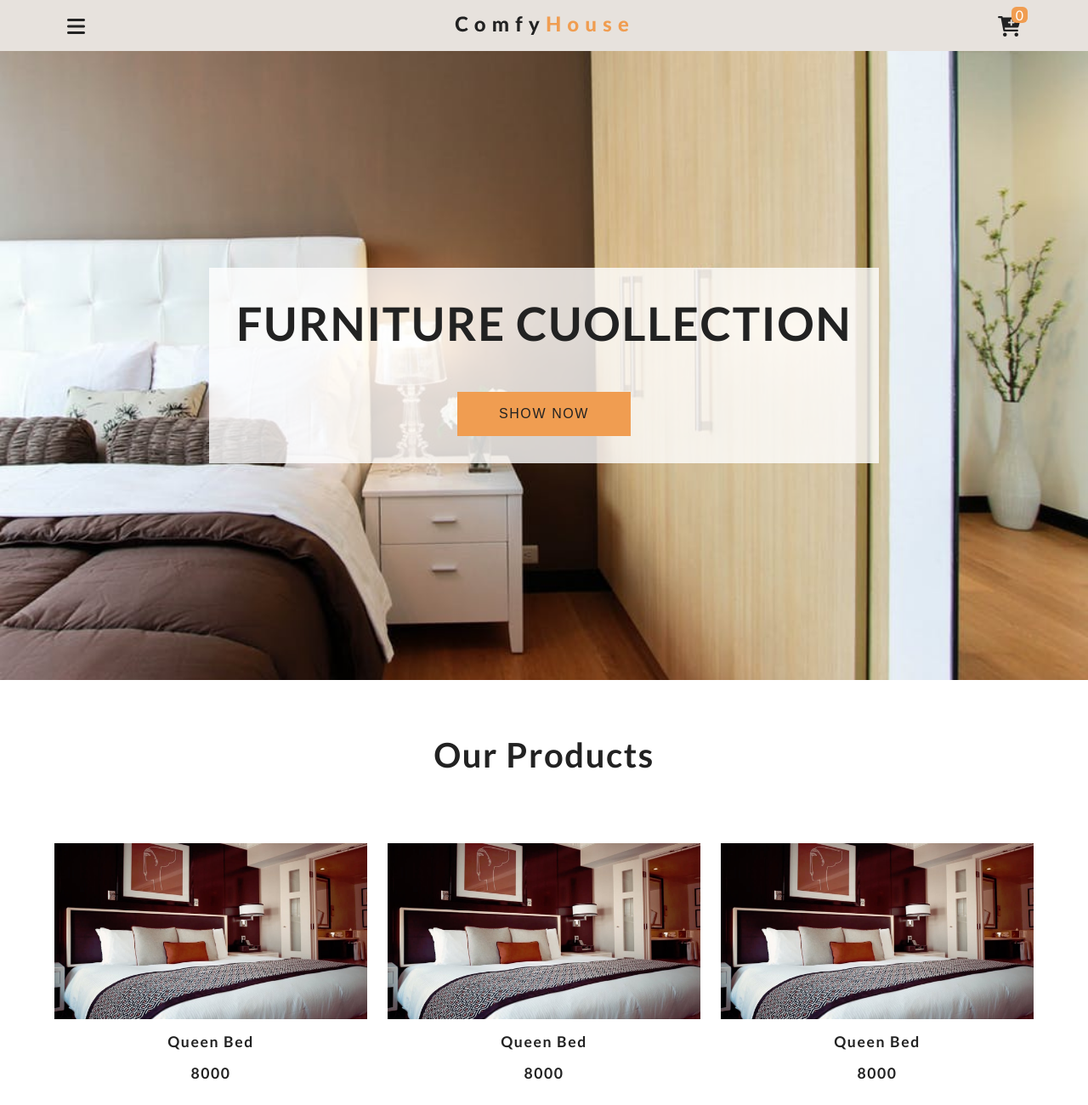
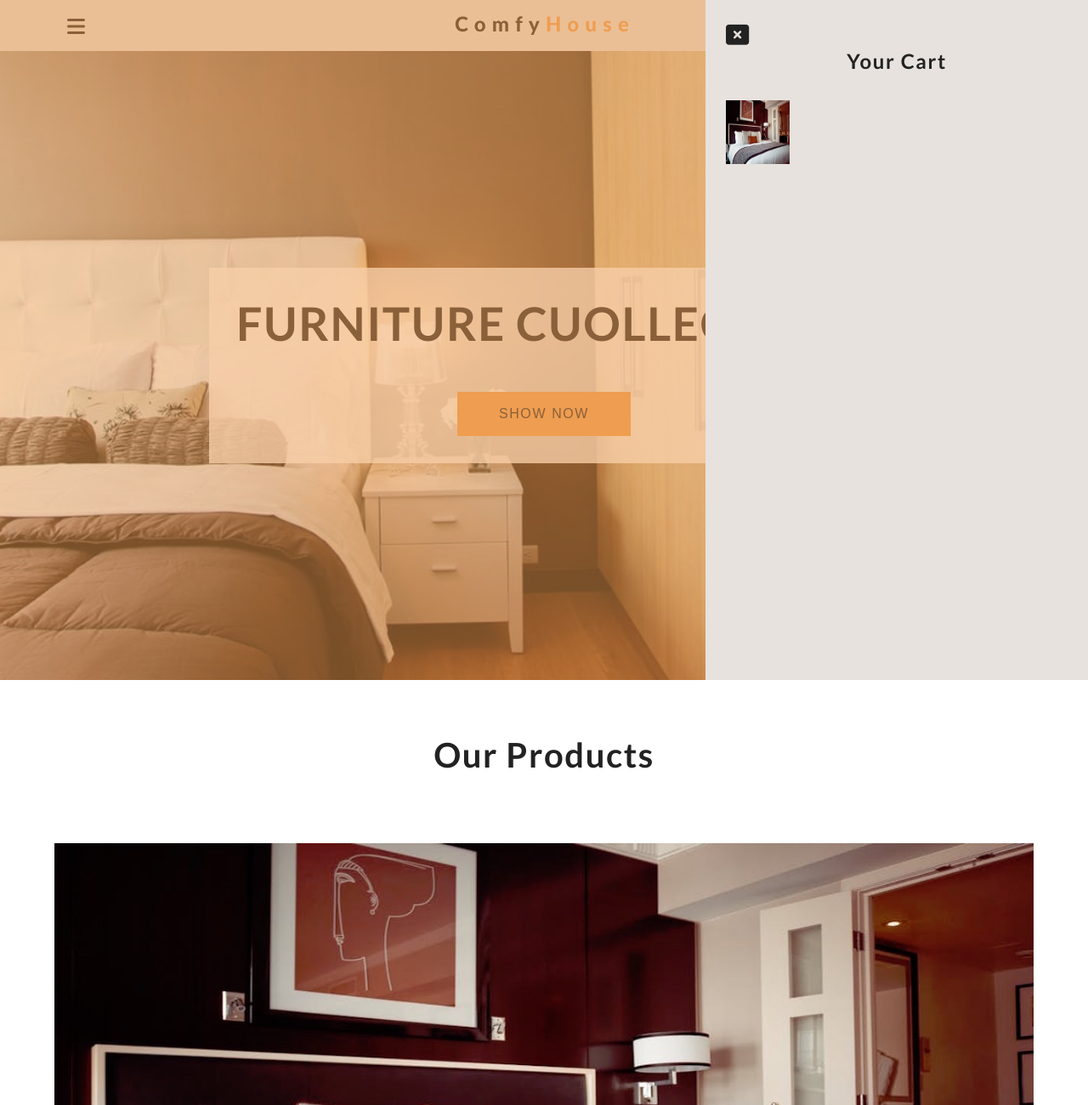
Before and after one commit to adityasakure07/cart-app-js, a plain HTML site: page index.html in a window 1280 px wide. Shown: the top 1300 px of the page at 85% size. Drawn offline with Linux system fonts and the light colour scheme.

Commit message:
Styles completed

```diff
--- a/index.html
+++ b/index.html
@@ -1,13 +1,19 @@
 <!DOCTYPE html>
 <html lang="en">
   <head>
-    <meta charset="UTF-8">
-    <meta http-equiv="X-UA-Compatible" content="IE=edge">
-    <meta name="viewport" content="width=device-width, initial-scale=1.0">
+    <meta charset="UTF-8" />
+    <meta http-equiv="X-UA-Compatible" content="IE=edge" />
+    <meta name="viewport" content="width=device-width, initial-scale=1.0" />
     <title>Intra and Infra</title>
     <!--font name-->
-    <link rel="stylesheet" href="https://cdnjs.cloudflare.com/ajax/libs/font-awesome/6.0.0-beta2/css/all.min.css" integrity="sha512-YWzhKL2whUzgiheMoBFwW8CKV4qpHQAEuvilg9FAn5VJUDwKZZxkJNuGM4XkWuk94WCrrwslk8yWNGmY1EduTA==" crossorigin="anonymous" referrerpolicy="no-referrer" />
-    <link rel="stylesheet" href="styles.css">
+    <link
+      rel="stylesheet"
+      href="https://cdnjs.cloudflare.com/ajax/libs/font-awesome/6.0.0-beta2/css/all.min.css"
+      integrity="sha512-YWzhKL2whUzgiheMoBFwW8CKV4qpHQAEuvilg9FAn5VJUDwKZZxkJNuGM4XkWuk94WCrrwslk8yWNGmY1EduTA=="
+      crossorigin="anonymous"
+      referrerpolicy="no-referrer"
+    />
+    <link rel="stylesheet" href="styles.css" />
     <!-- Custom CSS-->
   </head>
   <body>
@@ -17,80 +23,74 @@
         <span class="nav-icon">
           <i class="fas fa-bars"></i>
         </span>
-            <img src="./images/logo.svg" alt="" srcset="">
+        <img src="./images/logo.svg" alt="" srcset="" />
 
-            <div class="cart-btn"><span class="nav-icon">
+        <div class="cart-btn">
+          <span class="nav-icon">
             <i class="fas fa-cart-plus"></i>
           </span>
           <div class="cart-items">0</div>
         </div>
       </div>
-
     </nav>
 
     <!-- Hero -->
     <header class="hero">
       <div class="banner">
-            <h1 class="banner-title">
-                Furniture Cuollection
-            </h1>
-            <button class="banner-btn" >
-                Show now
-            </button>
+        <h1 class="banner-title">Furniture Cuollection</h1>
+        <button class="banner-btn">Show now</button>
       </div>
     </header>
 
     <!-- Products -->
 
-    <section class= "products">
+    <section class="products">
       <div class="section-title">
         <h2>Our Products</h2>
       </div>
       <div class="products-center">
         <article class="product">
           <div class="img-container">
-                    <img src="./images/product-1.jpeg" alt="" srcset="" class="product-img">
+            <img
+              src="./images/product-1.jpeg"
+              alt=""
+              srcset=""
+              class="product-img"
+            />
             <button class="bag-btn" data-id="1">
               <i class="fa fa-shopping-cart"></i>
               add to bag
             </button>
-
           </div>
           <h3>Queen Bed</h3>
           <h3>8000</h3>
         </article>
-            <article class="product">
-                <div class="img-container">
-                    <img src="./images/product-1.jpeg" alt="" srcset="" class="product-img">
-                    <button class="bag-btn" data-id="1">
-                            <i class="fa fa-shopping-cart"></i>
-                            add to bag
-                    </button>
-
       </div>
-                <h3>Queen Bed</h3>
-                <h3>8000</h3>
-            </article>
-            <article class="product">
-                <div class="img-container">
-                    <img src="./images/product-1.jpeg" alt="" srcset="" class="product-img">
-                    <button class="bag-btn" data-id="1">
-                            <i class="fa fa-shopping-cart"></i>
-                            add to bag
-                    </button>
-
-                </div>
-                <h3>Queen Bed</h3>
-                <h3>8000</h3>
-            </article>
-
-
-        </div>
-
-
     </section>
 
+    <!--
+        Cart
+    -->
+    <div class="cart-overlay">
+        <div class="cart">
+            <span class="close-cart">
+                <i class="fas fa-window-close"></i>
+            </span>
+            <h2>Your Cart</h2>
+            <div class="cart-content">
+                <!-- cart item -->
+                <div class="cart-item">
+                  <img src="images/product-1.jpeg" alt="">
+                </div>
+            </div>
+        </div>
+    </div>
     <script src="app.js"></script>
-    <script src="https://cdnjs.cloudflare.com/ajax/libs/font-awesome/6.0.0-beta2/js/solid.min.js" integrity="sha512-h3nJwmvuk7xBGxog4gZXqo12M1+XAH/3A1ZFaHi1+vYc4n6QENAiM0X75sglJDZA1o8usTGT9KVHy6UTcK5oTQ==" crossorigin="anonymous" referrerpolicy="no-referrer"></script>
+    <script
+      src="https://cdnjs.cloudflare.com/ajax/libs/font-awesome/6.0.0-beta2/js/solid.min.js"
+      integrity="sha512-h3nJwmvuk7xBGxog4gZXqo12M1+XAH/3A1ZFaHi1+vYc4n6QENAiM0X75sglJDZA1o8usTGT9KVHy6UTcK5oTQ=="
+      crossorigin="anonymous"
+      referrerpolicy="no-referrer"
+    ></script>
   </body>
 </html>
--- a/styles.css
+++ b/styles.css
@@ -123,7 +123,7 @@ body {
   .bag-btn {
     position: absolute;
     top: 70%;
-    right: 0;
+    right: 0%;
     background: var(--primaryColor);
     border: none;
     text-transform: uppercase;
@@ -167,3 +167,98 @@ body {
     color: var(--primaryColor);
     text-align: center;
   }
+/* ---------------End of Products ---------------- */
+/* --------------- Cart ---------------- */
+.cart-overlay {
+  position: fixed;
+  top: 0;
+  right: 0;
+  width: 100%;
+  height: 100%;
+  transition: var(--mainTransition);
+  background: rgb(240, 157, 81, 0.5);
+  z-index: 2;
+  /* visibility: hidden; */
+}
+.cart {
+  position: fixed;
+  top: 0;
+  right: 0;
+  width: 100%;
+  height: 100%;
+  overflow: scroll;
+  z-index: 3;
+  background: rgb(231, 226, 221);
+  padding: 1.5rem;
+  transition: var(--mainTransition);
+  /* transform: translateX(100%); */
+}
+.showCart {
+  transform: translateX(0);
+}
+.transparentBcg {
+  visibility: visible;
+}
+@media screen and (min-width: 768px) {
+  .cart {
+    width: 30vw;
+    min-width: 450px;
+  }
+}
+
+.close-cart {
+  font-size: 1.7rem;
+  cursor: pointer;
+}
+.cart h2 {
+  text-transform: capitalize;
+  text-align: center;
+  letter-spacing: var(--mainSpacing);
+  margin-bottom: 2rem;
+}
+/*---------- Cart Item -------------------- */
+.cart-item {
+  display: grid;
+  align-items: center;
+  grid-template-columns: auto 1fr auto;
+  grid-column-gap: 1.5rem;
+  margin: 1.5rem 0;
+}
+.cart-item img {
+  width: 75px;
+  height: 75px;
+}
+.cart-item h4 {
+  font-size: 0.85rem;
+  text-transform: capitalize;
+  letter-spacing: var(--mainSpacing);
+}
+.cart-item h5 {
+  margin: 0.5rem 0;
+  letter-spacing: var(--mainSpacing);
+}
+.item-amount {
+  text-align: center;
+}
+.remove-item {
+  color: grey;
+  cursor: pointer;
+}
+.fa-chevron-up,
+.fa-chevron-down {
+  color: var(--primaryColor);
+  cursor: pointer;
+}
+/*---------- End of Cart Item -------------------- */
+
+.cart-footer {
+  margin-top: 2rem;
+  letter-spacing: var(--mainSpacing);
+  text-align: center;
+}
+.cart-footer h3 {
+  text-transform: capitalize;
+  margin-bottom: 1rem;
+}
+
+/* --------------- End of Cart ---------------- */
```
Lines whose indentation alone changed are shown as unchanged.
